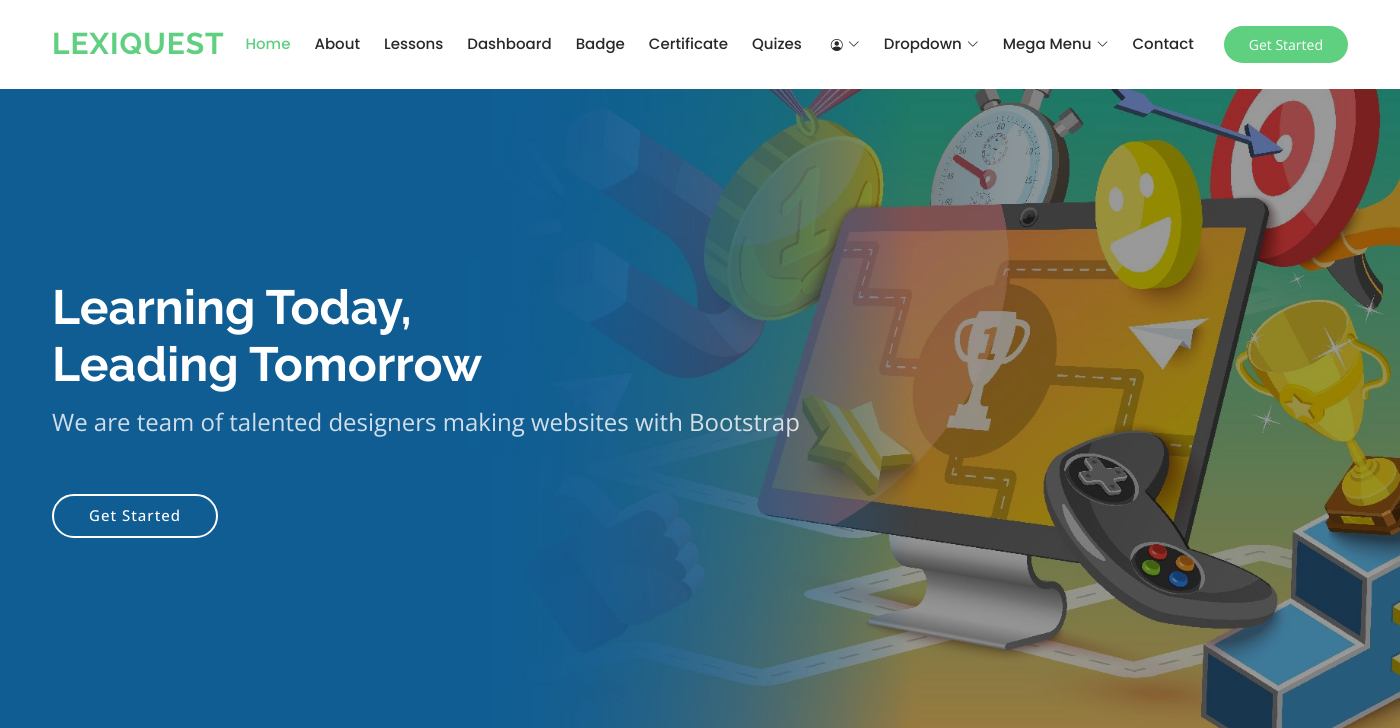
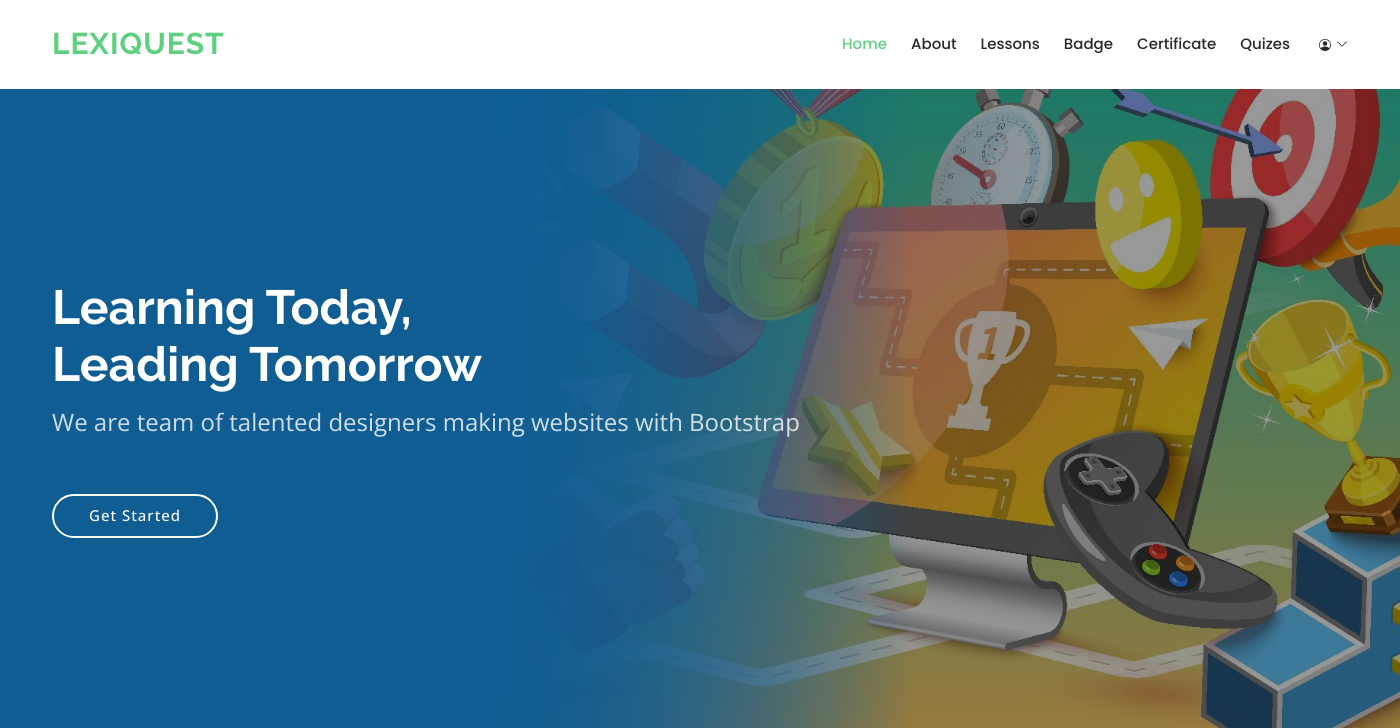
Before and after one commit to Ankitshukla90/djangolearning, a Django app: page / in a window 1400 px wide; the page is wider, and only the part inside the window is pictured. Shown: the top 728 px of that part. Run offline with Django 5.2, Linux system fonts and the light colour scheme; the visitor is signed in with stand-in values (Sample User, id 1); some libraries are stand-ins or nearby versions.

Commit message:
dashboard work

```diff
--- a/requirements.txt
+++ b/requirements.txt
@@ -1,2 +1,3 @@
 django
 mysqlclient
+CKeditor5
--- a/templates/components/menu.html
+++ b/templates/components/menu.html
@@ -14,7 +14,6 @@
         <li><a href="{% url 'about' %}">About</a></li>
         {% if user.is_authenticated %}
         <li><a href="{% url 'lesson' %}">Lessons</a></li>
-        <li><a href="{% url 'dashboard' %}">Dashboard</a></li>
         <li><a href="{% url 'badge' %}">Badge</a></li>
         <li><a href="{% url 'certificate' %}">Certificate</a></li>
         <li><a href="{% url 'quizes' %}">Quizes</a></li>
@@ -27,6 +26,7 @@
             <ul>
                 <li> <a href="{% url 'slogin' %}">Login</a></li>
                 <li><a href="{% url 'sregister' %}">Register</a></li>
+                <li><a href="contact.html">Contact</a></li>
             </ul>
         </li>
         {% else %}
@@ -38,66 +38,16 @@
                 <i class="bi bi-chevron-down dropdown-indicator"></i>
             </a>
             <ul>
-                <li> <a href="#">Dashboard</a></li>
+                <li> <a href="{% url 'dashboard' %}">Dashboard</a></li>
                 <li> <a href="{% url 'create_profile' %}">Profile</a></li>
                 <li><a href="{% url 'logout' %}">Logout</a></li>
+                <li><a href="contact.html">Contact</a></li>
             </ul>
         </li>
         {% endif %}
-
-
-
-        <li class="dropdown has-dropdown"><a href="#"><span>Dropdown</span> <i class="bi bi-chevron-down"></i></a>
-          <ul>
-            <li><a href="#">Dropdown 1</a></li>
-            <li class="dropdown has-dropdown"><a href="#"><span>Deep Dropdown</span> <i class="bi bi-chevron-down"></i></a>
-              <ul>
-                <li><a href="#">Deep Dropdown 1</a></li>
-                <li><a href="#">Deep Dropdown 2</a></li>
-                <li><a href="#">Deep Dropdown 3</a></li>
-
-              </ul>
-            </li>
-            <li><a href="#">Dropdown 2</a></li>
-            <li><a href="#">Dropdown 3</a></li>
-            <li><a href="#">Dropdown 4</a></li>
-          </ul>
-        </li>
-        <li class="megamenu has-dropdown"><a href="#"><span>Mega Menu</span> <i class="bi bi-chevron-down"></i></a>
-          <ul>
-            <li>
-              <a href="#">Column 1 link 1</a>
-              <a href="#">Column 1 link 2</a>
-              <a href="#">Column 1 link 3</a>
-            </li>
-            <li>
-              <a href="#">Column 2 link 1</a>
-              <a href="#">Column 2 link 2</a>
-              <a href="#">Column 3 link 3</a>
-            </li>
-            <li>
-              <a href="#">Column 3 link 1</a>
-              <a href="#">Column 3 link 2</a>
-              <a href="#">Column 3 link 3</a>
-            </li>
-            <li>
-              <a href="#">Column 4 link 1</a>
-              <a href="#">Column 4 link 2</a>
-              <a href="#">Column 4 link 3</a>
-            </li>
-            <li>
-              <a href="#">Column 5 link 1</a>
-              <a href="#">Column 5 link 2</a>
-              <a href="#">Column 5 link 3</a>
-            </li>
-          </ul>
-        </li>
-        <li><a href="contact.html">Contact</a></li>
       </ul>
       <i class="mobile-nav-toggle d-xl-none bi bi-list"></i>
     </nav>
 
-    <a class="btn-getstarted" href="courses.html">Get Started</a>
-
   </div>
 </header>
--- a/templates/contact.html
+++ b/templates/contact.html
@@ -5,7 +5,7 @@
 <head>
   <meta charset="utf-8">
   <meta content="width=device-width, initial-scale=1.0" name="viewport">
-  <title>Contact - Mentor Bootstrap Template</title>
+  <title>Contact</title>
   <meta content="" name="description">
   <meta content="" name="keywords">
 
--- a/templates/dashboard.html
+++ b/templates/dashboard.html
@@ -5,7 +5,7 @@
 <head>
     <meta charset="UTF-8">
     <meta name="viewport" content="width=device-width, initial-scale=1.0">
-    <title>Student Dashboard</title>
+    <title>Dashboard</title>
     <!-- Bootstrap CSS -->
     <link href="https://cdn.jsdelivr.net/npm/bootstrap@5.1.3/dist/css/bootstrap.min.css" rel="stylesheet">
     <!-- Custom CSS -->
--- a/templates/index.html
+++ b/templates/index.html
@@ -1,4 +1,3 @@
-
 {% load static %}
 <!DOCTYPE html>
 <html lang="en">
```
